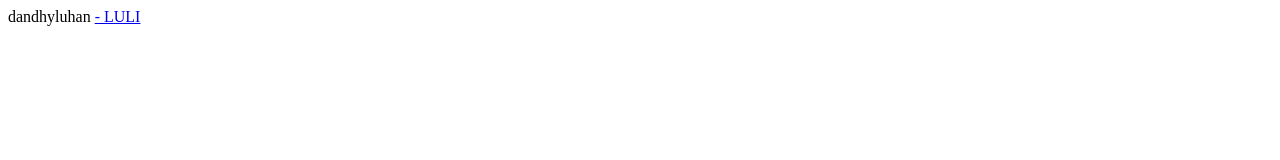
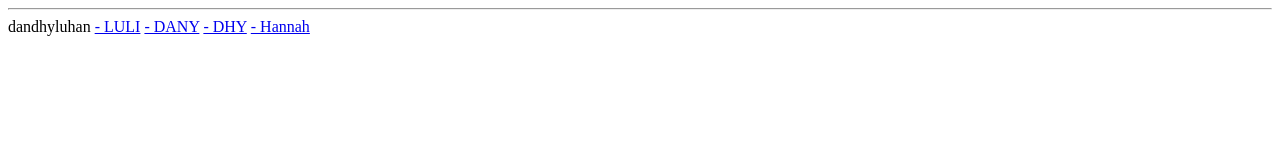
Before and after one commit to luluxs17/dandhyluhan, a plain HTML site: page index.html in a window 1280 px wide. Drawn offline with Linux system fonts and the light colour scheme.

Commit message:
Update index.html

```diff
--- a/index.html
+++ b/index.html
@@ -4,7 +4,10 @@
     <title>DANDHYLUHAN</title>
 </head>
 <body>
-    dandhyluhan
+    <hr>dandhyluhan</hr>
     <a href="https://www.instagram.com/lluoisz?igsh=MzRIODBiNWFIZA=="> - LULI</a>
+    <a href="https://www.instagram.com/danyeledantass?igsh=NmRleWZ6Y3Bia2s5"> - DANY</a>
+    <a href="https://www.instagram.com/patoleeknow?igsh=MzRIODBiNWFIZA=="> - DHY</a>
+    <a href="https://www.instagram.com/hvictra?igsh=MzRIODBiNWFIZA=="> - Hannah</a>
 </body>
 </html>
```
